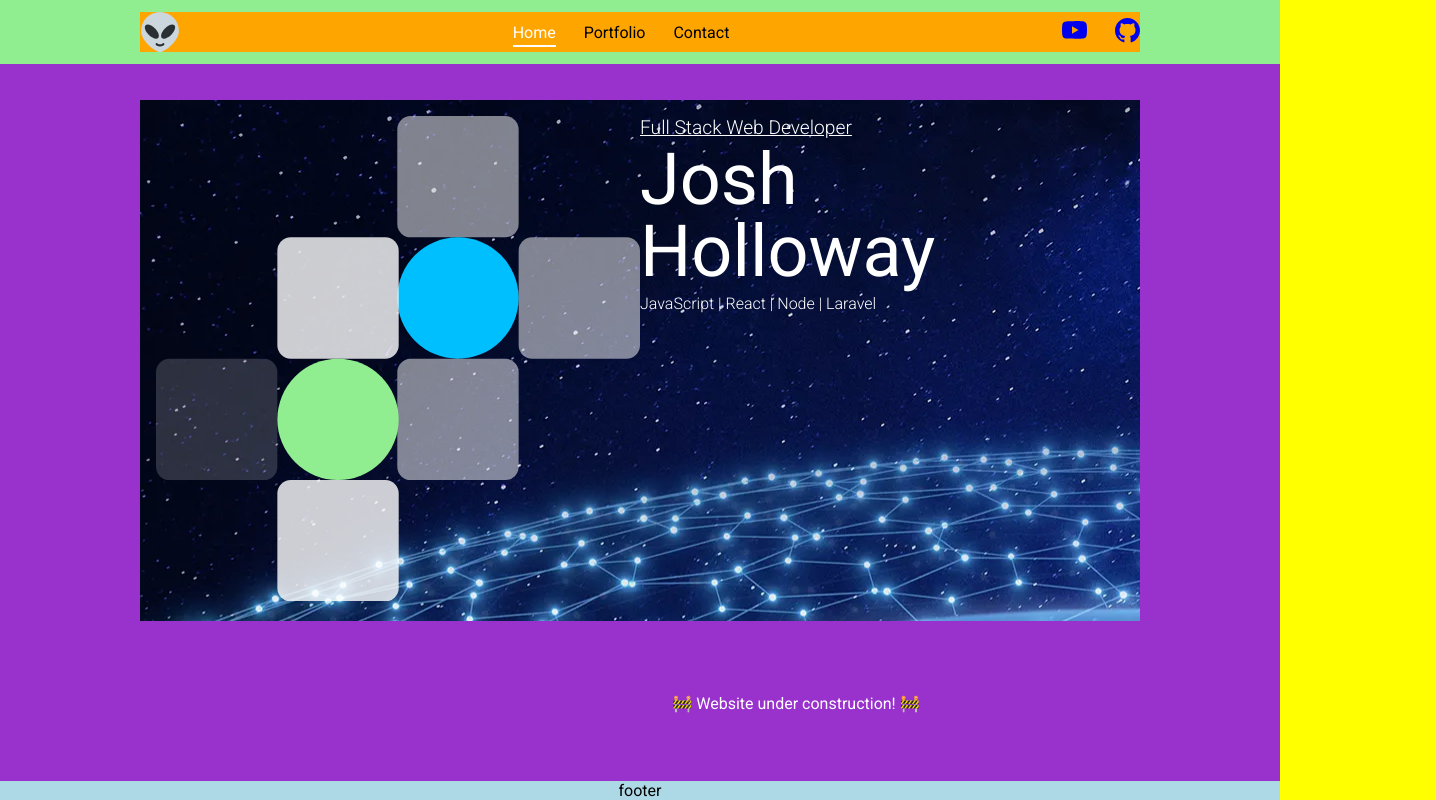
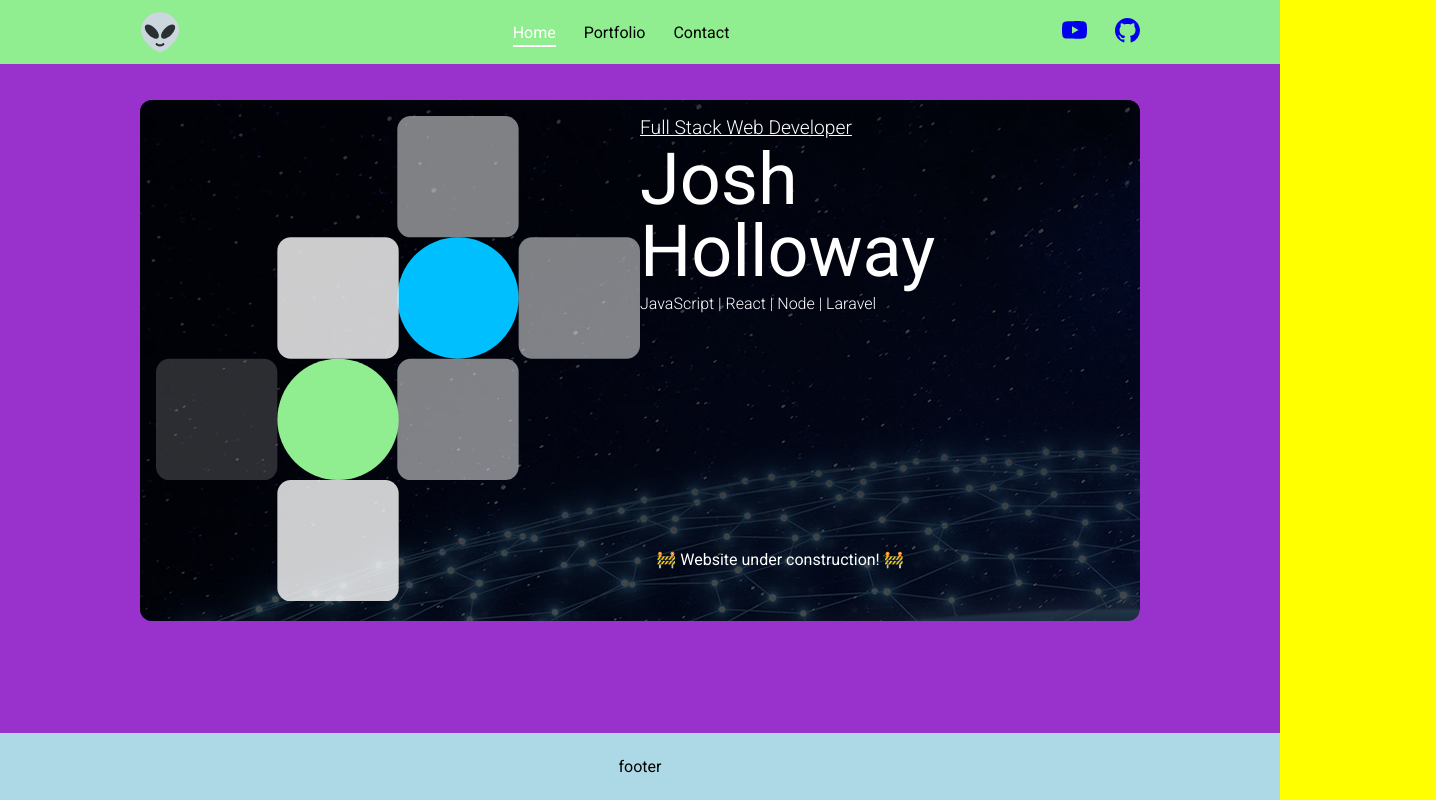
Before and after one commit to joshdotjs/portfolio, a Next.js app: page / in a window 1280 px wide. Shown: the whole page, 1436 px wide, since content can reach past the window. Built offline with nearby package versions, Linux system fonts and the light colour scheme.

Commit message:
hero overlay

```diff
--- a/comps/_layout/_layout.scss
+++ b/comps/_layout/_layout.scss
@@ -1,4 +1,5 @@
 body {
+  overflow-x: clip;
 
   header { position: fixed;
     background: lightgreen;
--- a/comps/_layout/drawer-nav.js
+++ b/comps/_layout/drawer-nav.js
@@ -33,7 +33,7 @@ const Navlink = ({idx, active, onClick=()=>{}, refs, href, children}) => {
           router.push(href);
         },
       });
-    }, 500);
+    }, 350);
   };
 
   // --------------------------------------------
--- a/comps/_layout/footer.scss
+++ b/comps/_layout/footer.scss
@@ -1,4 +1,6 @@
 footer {
   display: flex;
   justify-content: center;
+
+  padding: 1.5rem;
 }
--- a/comps/_pages/_home/1_hero.js
+++ b/comps/_pages/_home/1_hero.js
@@ -1,6 +1,9 @@
 export default function Hero() {
   return (
     <section id="hero" className="hero-gutters">
+
+      <div className="overlay"></div>
+
       <div id="construction">🚧 Website under construction! 🚧</div>
 
       <div className="left">
--- a/comps/_pages/_home/1_hero.scss
+++ b/comps/_pages/_home/1_hero.scss
@@ -1,11 +1,29 @@
-section#hero {
+@use 'css/partials/vars' as *;
+
+// ==============================================
+
+section#hero {  position: relative;
   * { margin: 0; }
   padding: $pad;
   color: white;
+  border-radius: $rad;
+  overflow: hidden;
   background-image: url('/img/AdobeStock_504342231_1920x1280.webp');
   display: grid;
   grid-template-columns: 1fr 1fr;
 
+  .overlay {  position: absolute;  z-index: 0;
+    top: 0;
+    left: 0;
+    width: 100%;
+    height: 100%;
+    background: rgba(0,0,0,0.7);
+  }
+
+  .left,
+  .right {  position: relative;  z-index: 1;
+
+  }
 
   .left {
     svg {
--- a/css/partials/_gutters.scss
+++ b/css/partials/_gutters.scss
@@ -15,7 +15,7 @@ header {
   };
 
   > div { // container
-    background: orange;
+    // background: orange;
     @include max-width;
   }
 }
--- a/css/partials/_vars-css.scss
+++ b/css/partials/_vars-css.scss
@@ -6,4 +6,5 @@
   --pad: 1rem;
   --max-w: #{$xl};
   --gutter: 2rem;
+  --rad: 12px;
 }
--- a/css/partials/_vars.scss
+++ b/css/partials/_vars.scss
@@ -3,3 +3,4 @@
 $pad: var(--pad);
 $max-w: var(--max-w);
 $gutter: var(--gutter);
+$rad: var(--rad);
```
Also changed, not shown: util/clicks.js (added, +19 -0 lines). Lines whose indentation alone changed are shown as unchanged.
